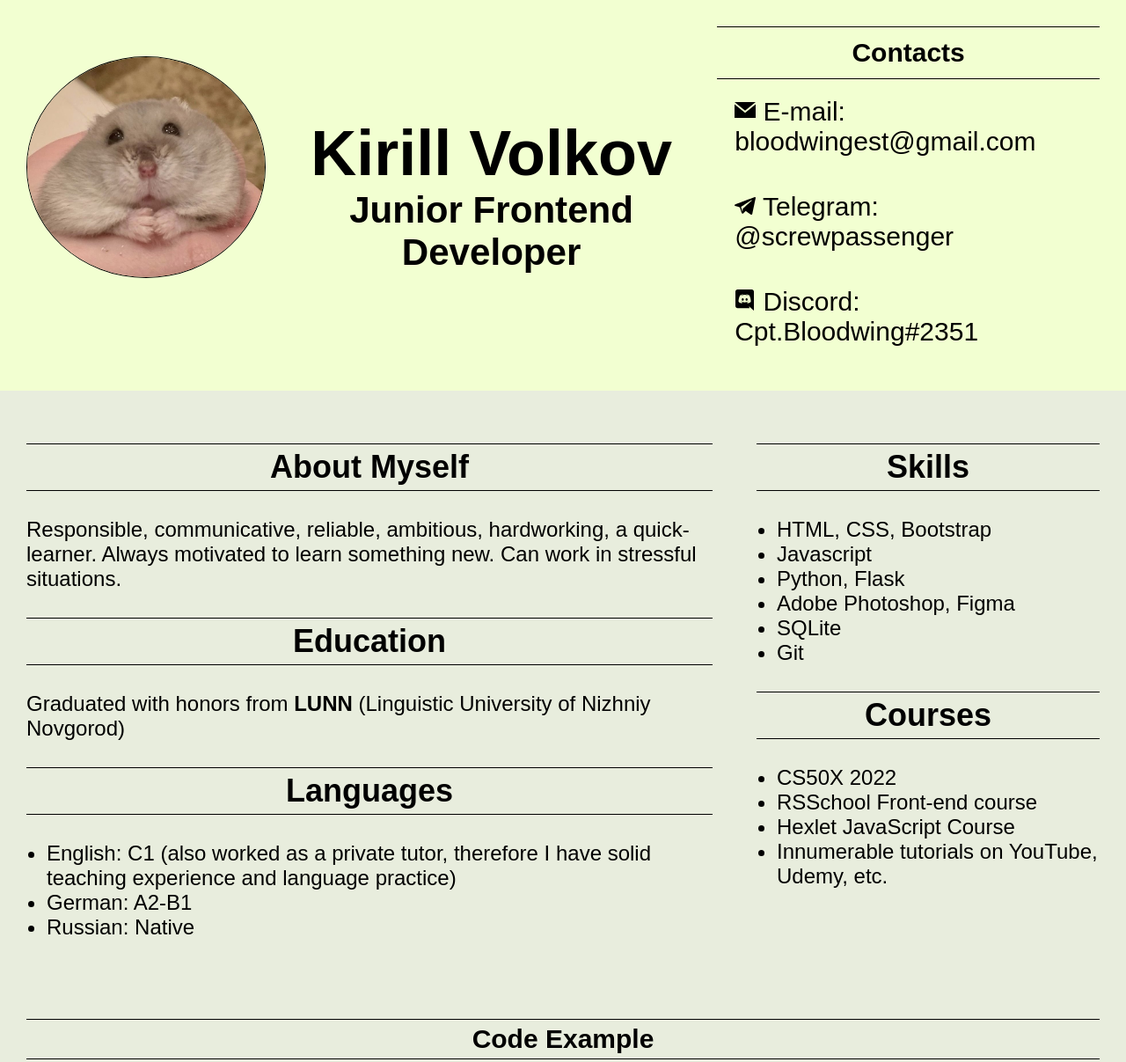
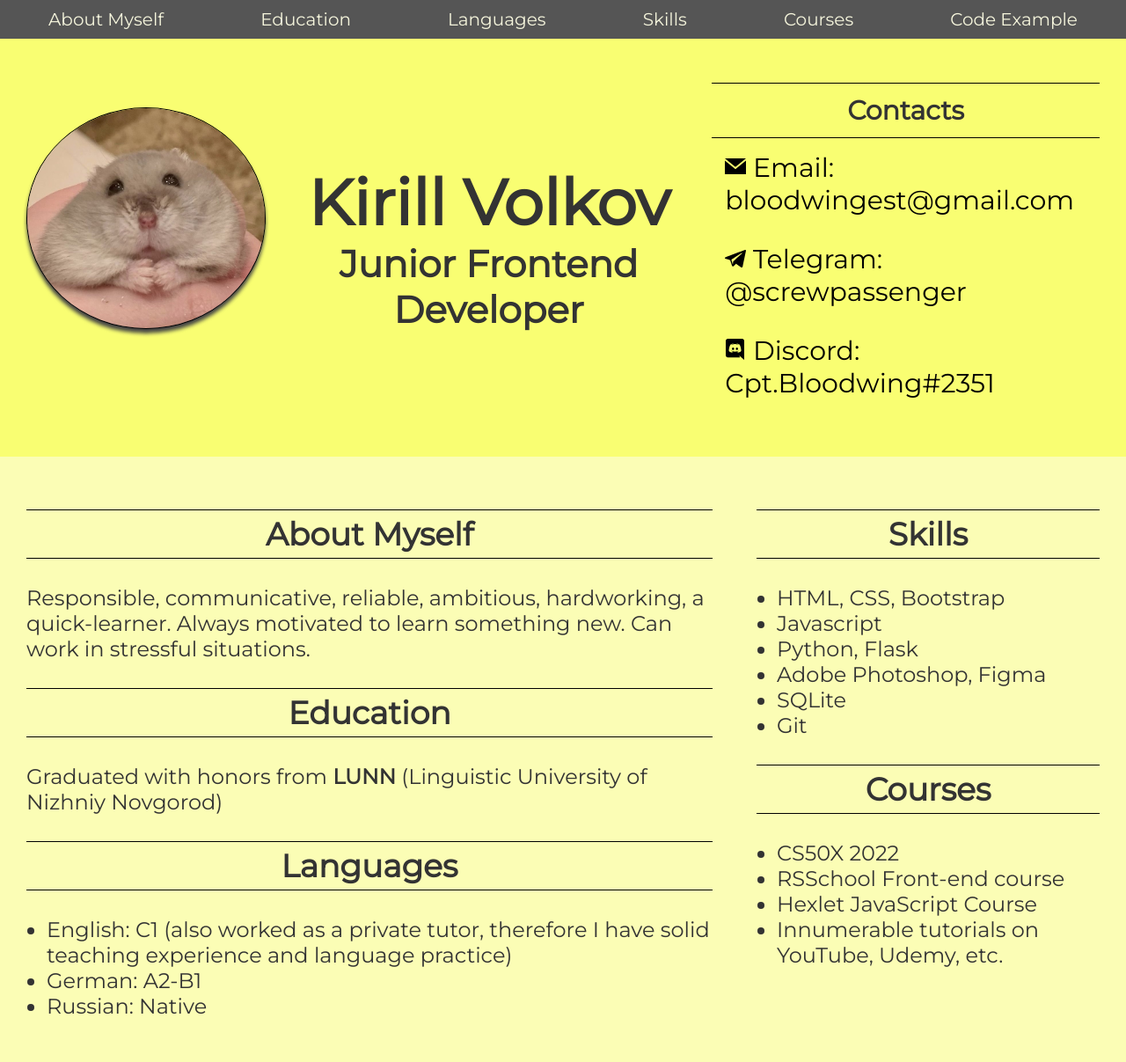
Before and after one commit to slysnek/rsschool-cv, a plain HTML site: page index.html in a window 1280 px wide. Shown: the top 1207 px of the page at 88% size. Drawn offline with Linux system fonts and the light colour scheme; a web font is replaced by a local one.

Commit message:
feat: added navbar

```diff
--- a/index.html
+++ b/index.html
@@ -3,6 +3,9 @@
   <head>
     <meta charset="utf-8" />
     <title>CV</title>
+    <link rel="preconnect" href="https://fonts.googleapis.com">
+<link rel="preconnect" href="https://fonts.gstatic.com" crossorigin>
+<link href="https://fonts.googleapis.com/css2?family=Montserrat:wght@200;400&display=swap" rel="stylesheet">
     <link rel="preconnect" href="https://fonts.googleapis.com" />
     <link rel="preconnect" href="https://fonts.gstatic.com" crossorigin />
     <link
@@ -13,6 +16,16 @@
     <link rel="stylesheet" href="style.css" />
   </head>
   <body>
+    <nav class="nav">
+      <ul class="navigation-list">
+        <li><a href="#myself">About Myself</a></li>
+        <li><a href="#education">Education</a></li>
+        <li><a href="#languages">Languages</a></li>
+        <li><a href="#skills">Skills</a></li>
+        <li><a href="#courses">Courses</a></li>
+        <li><a href="#code-examp">Code Example</a></li>
+      </ul>
+    </nav>
     <header class="header">
     <div class="avatar">
       <img id="myAvatar" src="assets/avatar.jpg" alt="my avatar" />
@@ -20,12 +33,13 @@
     </div>
       <div class="name">
         <h1>Kirill Volkov</h1>
-        <h3>Junior Frontend Developer</h2>
+        <h3>Junior Frontend Developer</h3>
       </div>
       <div class="contacts">
         <h2 class="contacts-header">Contacts</h2>
         <ul>
-          <li><a class="email" href=""> E-mail: bloodwingest@gmail.com</a></li>
+          <li>
+            <a class="email" href="mailto:bloodwingest@gmail.com"> Email: bloodwingest@gmail.com</a></li>
           <li><a class="telegram" href=""> Telegram: @screwpassenger</a></li>
           <li><a class="discord" href=""> Discord: Cpt.Bloodwing#2351</a></li>
         </ul>
@@ -35,16 +49,16 @@
       <div class="main-container">
         <div class="first-column">
           <h2>About Myself</h2>
-          <div class="myself">
+          <div id="myself">
             <p>Responsible, communicative, reliable, ambitious, hardworking, a quick-learner.
             Always motivated to learn something new. Can work in stressful situations.</p>
           </div>
           <h2>Education</h2>
-          <div class="education">
+          <div id="education">
             Graduated with honors from <b>LUNN</b> (Linguistic University of Nizhniy Novgorod)
           </div>
           <h2>Languages</h2>
-          <div class="languages">
+          <div id="languages">
             <ul>
               <li>English: C1 (also worked as a private tutor, therefore I have solid teaching experience and language practice)</li>
               <li>German: A2-B1</li>
@@ -54,7 +68,7 @@
         </div>
         <div class="second-column">
           <h2>Skills</h2>
-          <div class="Skills">
+          <div id="skills">
             <ul>
               <li>HTML, CSS, Bootstrap
               </li>
@@ -66,7 +80,7 @@
             </ul>
           </div>
           <h2>Courses</h2>
-          <div class="courses">
+          <div id="courses">
             <ul>
               <li>CS50X 2022</li>
               <li>RSSchool Front-end course</li>
@@ -78,11 +92,11 @@
       </div>
     </div>
     <div class="code-container">
-        <h2>Code Example</h2>
+        <h2 id="code-examp">Code Example</h2>
+        <i>A small part of the code from my web-project written on Flask describing the innerworkings of signing up:</i>
         <details class="code-details">
-          <summary>Code Example&#160&#160</summary>
+          <summary>Code Example&#160;&#160;</summary>
           <div class="code-example">
-            <i>A small part of the code from my web-project written on Flask describing the innerworkings of signing up:</i>
             <pre><code data-language="python">
   @auth.route("/sign-up", methods=['GET', 'POST'])
   def sign_up():
--- a/style.css
+++ b/style.css
@@ -5,9 +5,10 @@
 
 body {
   height: 100vh;
-  background-color: #e8eddd;
+  background-color: #fbfdb5;
   font-size: 20px;
-  font-family: 'Joan', sans-serif;
+  color: #333333;
+  font-family: 'Montserrat', sans-serif;
 }
 
 a{
@@ -21,17 +22,50 @@ a:hover{
 
 .header{
   margin: 0 auto;
-  padding: 30px;
+  padding: 50px 30px;
   display: flex;
   align-items: center;
   flex-direction: row;
-  flex-wrap: n;
   justify-content: space-around;
-  background-color: #f2ffd1;
+  background-color: #F9FE72;
 }
 
-@media (max-width: 950px){
+@media (max-width: 1080px){
   .header{
+    flex-direction: column;
+  }
+}
+
+.nav{
+  display: block;
+  background-color: #555555;
+  color: beige;
+  width: 100%;
+  z-index: 1;
+  top: 0;
+  position: sticky;
+  padding: 10px 0;
+}
+
+.navigation-list{
+  list-style: none;
+  display: flex;
+  justify-content: space-around;
+  align-items: center;
+  flex-direction: row;
+}
+
+.navigation-list a{
+  color: beige;
+}
+
+.navigation-list a:hover{
+  color: #444444;
+  background-color: beige;
+}
+
+@media (max-width: 1080px){
+  .navigation-list{
     flex-direction: column;
   }
 }
@@ -58,6 +92,7 @@ a:hover{
   width:250px;
   width: 270px;
   height: 250px;
+  filter: drop-shadow(0px 5px 2px #444444);
 }
 
 .tooltip{
@@ -78,7 +113,7 @@ a:hover{
 
 .contacts li{
   font-size: 1.5em;
-  padding: 20px;
+  padding: 15px;
   list-style: none;
 }
 
@@ -93,6 +128,7 @@ a:hover{
 }
 
 .email::before{
+  position: relative;
   content: url(assets/email.svg);
   vertical-align: baseline;
 }
@@ -132,6 +168,7 @@ a:hover{
 }
 
 .code-container{
+  font-size: 1.2em;
   margin: 0 auto;
   display: grid;
   grid-template-columns: 1fr;
@@ -140,8 +177,13 @@ a:hover{
 
 .code-example{
   padding: 20px;
-  font-size: 0.8em;
-  background-color: lightblue;
+  font-size: 0.6em;
+  background-color: #F9FE72;
+}
+
+i{
+  text-align: center;
+  margin-bottom: 20px;
 }
 
 .code-details{
@@ -160,13 +202,13 @@ summary:hover{
 
 @media (max-width:740px){
   .code-example{
-    font-size: 0.6em;
+    font-size: 0.5em;
   }
 }
 
 @media (max-width:601px){
   .code-example{
-    font-size: 0.45em;
+    font-size: 0.4em;
   }
 }
 
@@ -180,9 +222,13 @@ footer{
 
 footer a{
   color: beige;
-  margin-right: 20px;
+  margin-right: 30px;
 }
 
+footer a:hover{
+  color: black;
+  background-color: beige;
+}
 #rss-logo{
   width: 50px;
   height: 50px;
```
